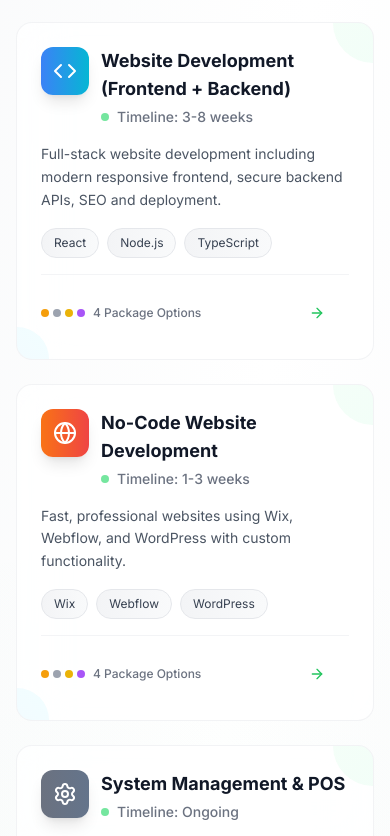
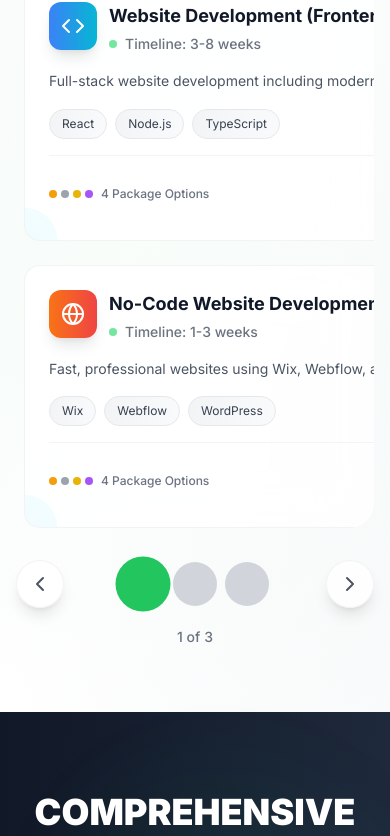
Before and after one commit to codeknox-lk/codeknox-website, a React (Vite) app: page /services in a window 390 px wide. Shown: the part 1531-2367 px from the top of the page. Built offline with nearby package versions, Linux system fonts and the light colour scheme.

Commit message:
🎠 Convert Services Overview to Carousel: Add smooth transitions, navigation controls, dot indicators, and responsive design

```diff
--- a/src/pages/Services.tsx
+++ b/src/pages/Services.tsx
@@ -1,11 +1,12 @@
 import React, { useState } from 'react';
 import { motion } from 'framer-motion';
 import { Link } from 'react-router-dom';
-import { ChevronDown, Check, ArrowRight, Sparkles } from 'lucide-react';
+import { ChevronDown, Check, ArrowRight, Sparkles, ChevronLeft, ChevronRight } from 'lucide-react';
 import { services } from '../data/services';
 
 const Services: React.FC = () => {
   const [activeFAQ, setActiveFAQ] = useState<number | null>(null);
+  const [currentSlide, setCurrentSlide] = useState(0);
   const [selectedPackages, setSelectedPackages] = useState<{[key: string]: 'bronze' | 'silver' | 'gold' | 'custom'}>({
     'ui-ux-design': 'bronze',
     'website-development': 'bronze',
@@ -17,6 +18,22 @@ const Services: React.FC = () => {
     'ai-design-support': 'bronze',
     'maintenance': 'bronze'
   });
+
+  // Carousel configuration
+  const itemsPerSlide = 3; // Show 3 items at once on desktop
+  const totalSlides = Math.ceil(services.length / itemsPerSlide);
+
+  const nextSlide = () => {
+    setCurrentSlide((prev) => (prev + 1) % totalSlides);
+  };
+
+  const prevSlide = () => {
+    setCurrentSlide((prev) => (prev - 1 + totalSlides) % totalSlides);
+  };
+
+  const goToSlide = (index: number) => {
+    setCurrentSlide(index);
+  };
 
   const faqs = [
     {
@@ -161,9 +178,23 @@ const Services: React.FC = () => {
             </motion.p>
           </motion.div>
 
-          {/* Services Grid */}
-          <div className="grid grid-cols-1 sm:grid-cols-2 lg:grid-cols-3 gap-6 sm:gap-8">
-            {services.map((service, index) => (
+          {/* Services Carousel */}
+          <div className="relative">
+            {/* Carousel Container */}
+            <div className="overflow-hidden rounded-3xl">
+              <motion.div
+                className="flex transition-transform duration-500 ease-in-out"
+                style={{
+                  transform: `translateX(-${currentSlide * 100}%)`,
+                  width: `${totalSlides * 100}%`
+                }}
+              >
+                {Array.from({ length: totalSlides }).map((_, slideIndex) => (
+                  <div key={slideIndex} className="w-full flex-shrink-0">
+                    <div className="grid grid-cols-1 sm:grid-cols-2 lg:grid-cols-3 gap-6 sm:gap-8 px-2">
+                      {services
+                        .slice(slideIndex * itemsPerSlide, (slideIndex + 1) * itemsPerSlide)
+                        .map((service, index) => (
                         <motion.div
                 key={service.id}
                           initial={{ opacity: 0, y: 50 }}
@@ -238,6 +269,56 @@ const Services: React.FC = () => {
                           </div>
                         </motion.div>
                       ))}
+                    </div>
+                  </div>
+                ))}
+              </motion.div>
+            </div>
+
+            {/* Navigation Controls */}
+            <div className="flex items-center justify-between mt-8">
+              {/* Previous Button */}
+              <motion.button
+                onClick={prevSlide}
+                className="flex items-center justify-center w-12 h-12 bg-white/80 backdrop-blur-xl border border-gray-200/50 rounded-full shadow-lg hover:shadow-xl hover:bg-white/90 transition-all duration-300 group"
+                whileHover={{ scale: 1.1 }}
+                whileTap={{ scale: 0.95 }}
+              >
+                <ChevronLeft className="w-6 h-6 text-gray-600 group-hover:text-green-600 transition-colors duration-300" />
+              </motion.button>
+
+              {/* Dot Indicators */}
+              <div className="flex space-x-2">
+                {Array.from({ length: totalSlides }).map((_, index) => (
+                  <button
+                    key={index}
+                    onClick={() => goToSlide(index)}
+                    className={`w-3 h-3 rounded-full transition-all duration-300 ${
+                      currentSlide === index
+                        ? 'bg-green-500 scale-125'
+                        : 'bg-gray-300 hover:bg-gray-400'
+                    }`}
+                  />
+                ))}
+              </div>
+
+              {/* Next Button */}
+              <motion.button
+                onClick={nextSlide}
+                className="flex items-center justify-center w-12 h-12 bg-white/80 backdrop-blur-xl border border-gray-200/50 rounded-full shadow-lg hover:shadow-xl hover:bg-white/90 transition-all duration-300 group"
+                whileHover={{ scale: 1.1 }}
+                whileTap={{ scale: 0.95 }}
+              >
+                <ChevronRight className="w-6 h-6 text-gray-600 group-hover:text-green-600 transition-colors duration-300" />
+              </motion.button>
+            </div>
+
+            {/* Slide Counter */}
+            <div className="text-center mt-4">
+              <span className="text-sm text-gray-500 font-medium">
+                {currentSlide + 1} of {totalSlides}
+              </span>
+            </div>
           </div>
         </div>
       </section>
```
Lines whose indentation alone changed are shown as unchanged.
